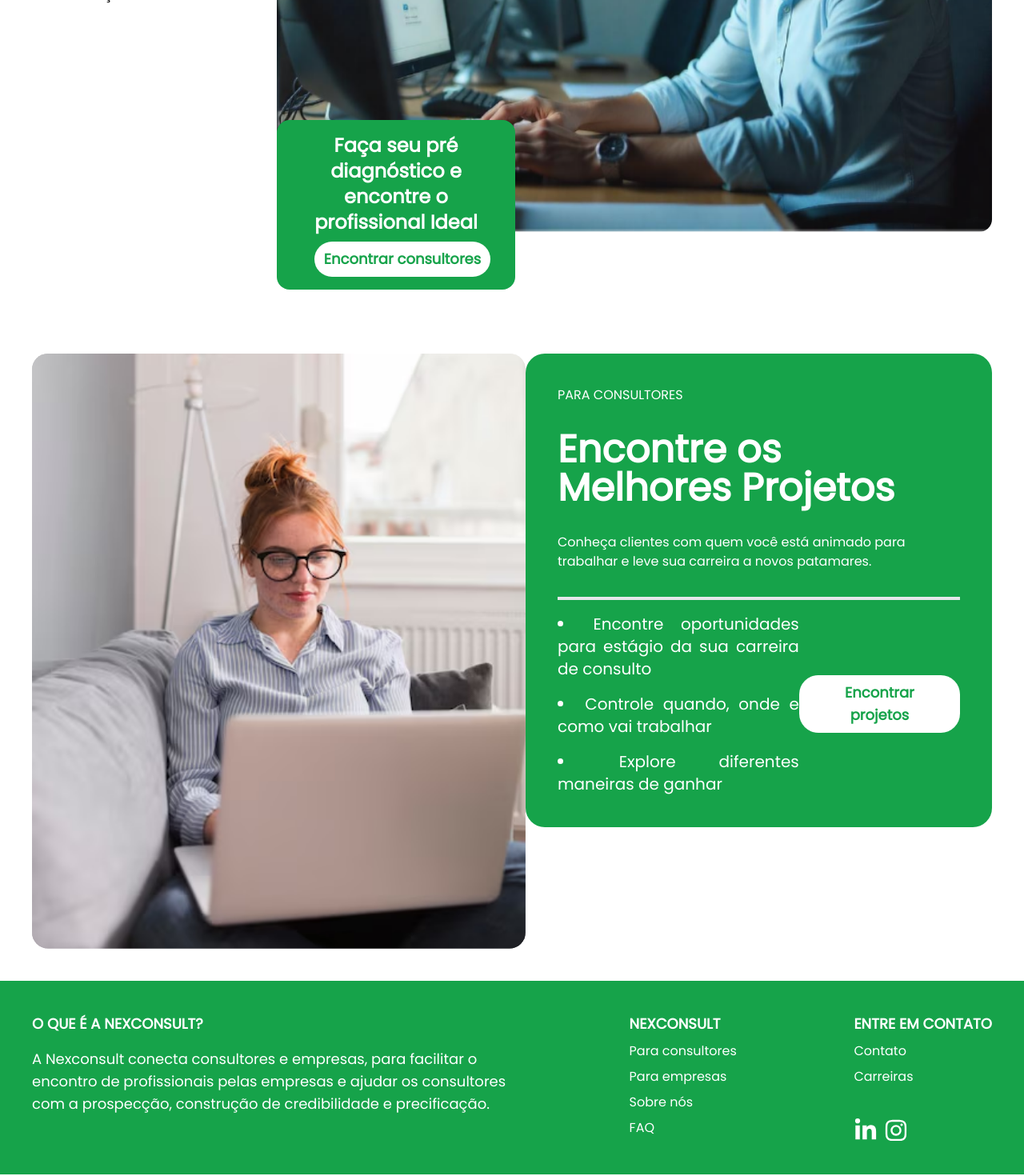
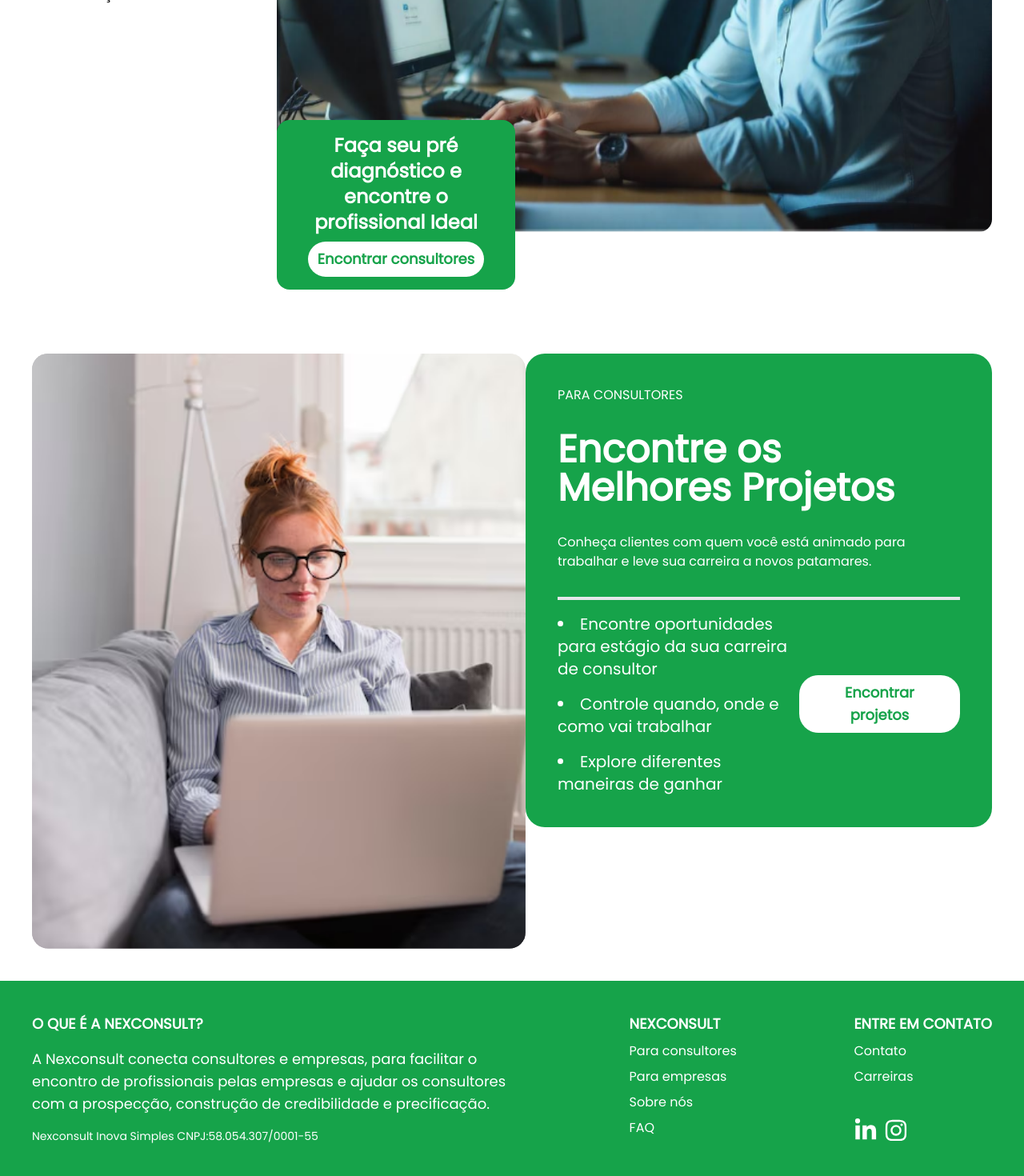
Before and after one commit to Manoel-iranilson/landingPage-NexConsult, a Next.js app: page / in a window 1280 px wide. Shown: the part 1013-2483 px from the top of the page at 80% size. Built offline with nearby package versions, Linux system fonts and the light colour scheme.

Commit message:
fix: ajust layout

```diff
--- a/src/app/components/clients/index.tsx
+++ b/src/app/components/clients/index.tsx
@@ -25,7 +25,7 @@ export default function Clients() {
           />
           <div className="lg:absolute text-white font-bold text-2xl bottom-0 left-0 lg:w-1/3 bg-green-600 rounded-2xl p-4 text-center">
             Faça seu pré diagnóstico e encontre o profissional Ideal
-            <button className="bg-white text-lg ml-4 px-3 py-2 rounded-3xl mt-2 text-green-600">
+            <button className="bg-white text-lg  px-3 py-2 rounded-3xl mt-2 text-green-600">
               <Link href="/cadastro">Encontrar consultores</Link>
             </button>
           </div>
--- a/src/app/components/consultant/index.tsx
+++ b/src/app/components/consultant/index.tsx
@@ -24,9 +24,9 @@ export default function Consultant() {
             </h2>
           </div>
           <div className="flex flex-col lg:flex-row mt-4">
-            <div className="lg:w-[60%] flex flex-col gap-4 text-xl text-justify">
+            <div className="lg:w-[60%] flex flex-col gap-4 text-xl">
               <li>
-                Encontre oportunidades para estágio da sua carreira de consulto
+                Encontre oportunidades para estágio da sua carreira de consultor
               </li>
               <li>Controle quando, onde e como vai trabalhar</li>
               <li>Explore diferentes maneiras de ganhar</li>
--- a/src/app/components/footer/index.tsx
+++ b/src/app/components/footer/index.tsx
@@ -13,6 +13,9 @@ export default function Footer() {
             A Nexconsult conecta consultores e empresas, para facilitar o
             encontro de profissionais pelas empresas e ajudar os consultores com
             a prospecção, construção de credibilidade e precificação.
+          </p>
+          <p className="text-sm mt-4">
+            Nexconsult Inova Simples CNPJ:58.054.307/0001-55
           </p>
         </div>
         <div className="flex flex-col  gap-2">
```
